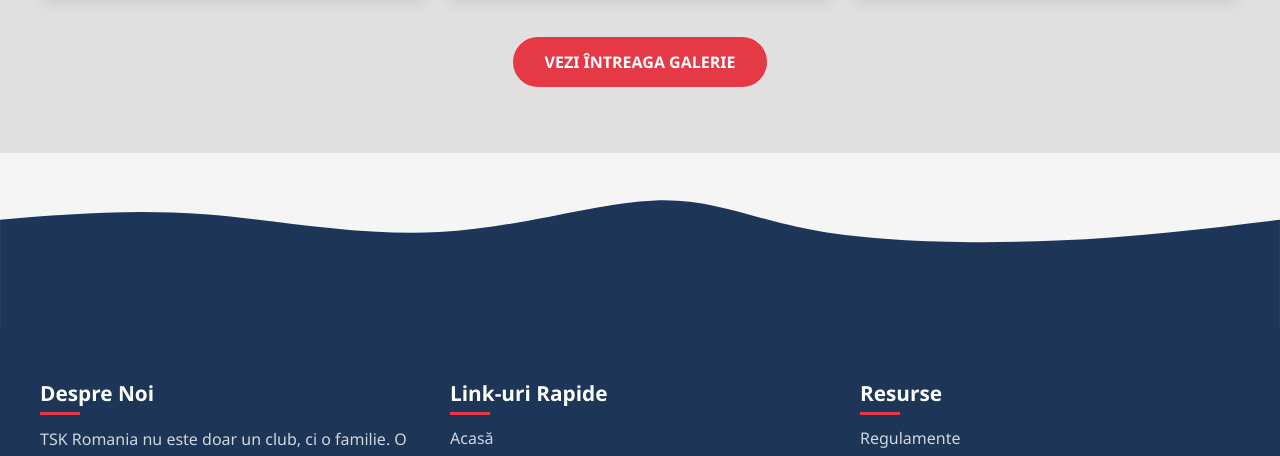
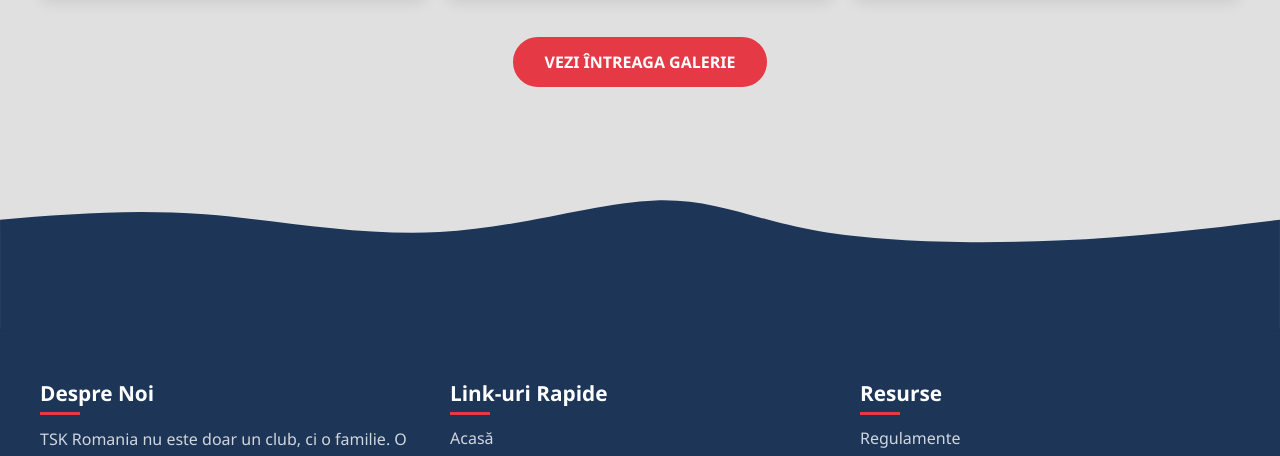
Before and after one commit to andrestx/karate, a plain HTML site: page index.html in a window 1280 px wide. Shown: the part 3546-4002 px from the top of the page. Drawn offline with Linux system fonts and the light colour scheme; a script that the page names is missing.

Commit message:
Update index.html

```diff
--- a/index.html
+++ b/index.html
@@ -1830,7 +1830,7 @@ padding: 2rem 0; /* sau ce padding vrei */
     </form>
 </div>
 </section> -->
-<div class="wave-container" style="margin-bottom: -0.2cm;">
+<div class="wave-container" style="margin-bottom: -0.2cm; background: #e0e0e0;">
  <svg width="100%" height="100%" id="svg" viewBox="0 0 1440 200" xmlns="http://www.w3.org/2000/svg" class="transition duration-300 ease-in-out delay-150">
   <style>
     .path-0 {
```
